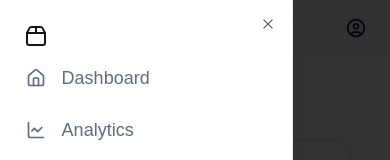
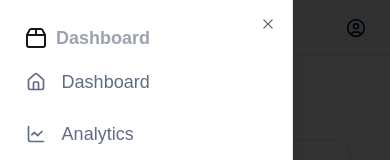
Before and after one commit to banitalebi/data-visualization-dashboard, a Next.js app: page / in a window 390 px wide. Both pictures are taken after a click on the button "Toggle navigation menu". Shown: the top 160 px of the page. Built offline with nearby package versions, Linux system fonts and the light colour scheme.

Commit message:
add the logo name on the mobile

```diff
--- a/src/components/Dashboard.tsx
+++ b/src/components/Dashboard.tsx
@@ -79,7 +79,7 @@ export function Dashboard() {
                   className="flex items-center gap-2 text-lg font-semibold"
                 >
                   <Package2 className="h-6 w-6" />
-                  <span className="sr-only">Acme Inc</span>
+                  <span className="text-gray-400">Dashboard</span>
                 </Link>
                 <Link
                   href="#"
```
Also changed, not shown: 1 other file (tests, documents, lock files or other folders).
